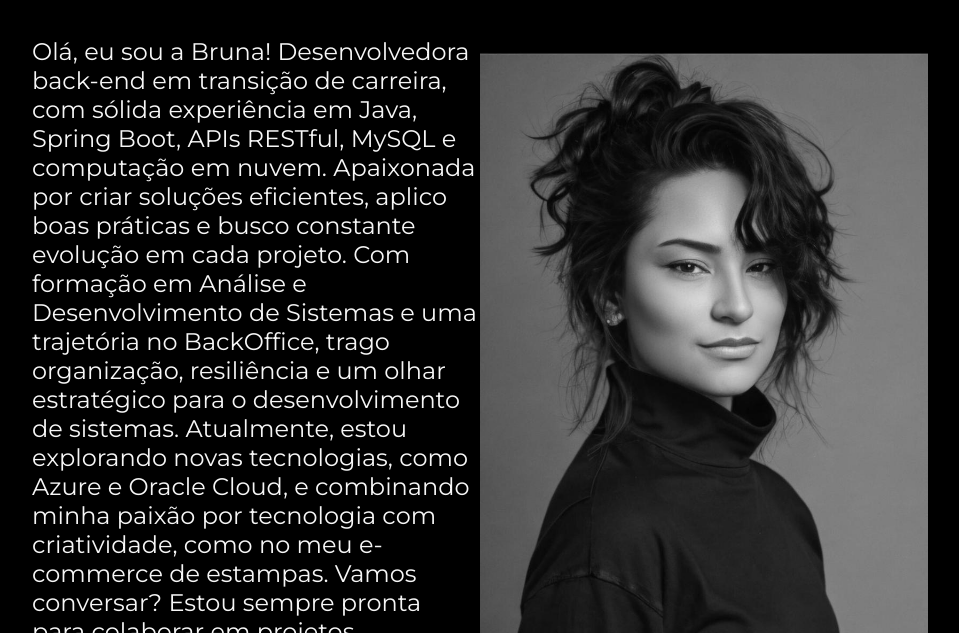
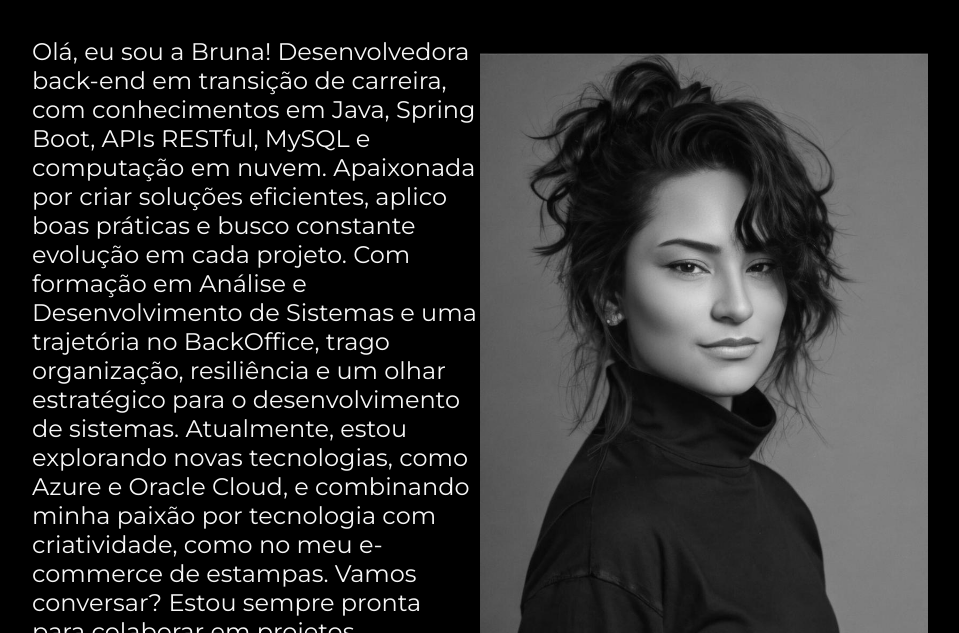
Before and after one commit to BrunaPFLima/Site, a plain HTML site: page Site/about.html in a window 1280 px wide. Shown: the part 167-800 px from the top of the page, without its empty margins (160-1119 px from the left). Drawn offline with nearby package versions, Linux system fonts and the light colour scheme.

Commit message:
Update about.html

```diff
--- a/Site/about.html
+++ b/Site/about.html
@@ -21,7 +21,7 @@
         <section class="apresentacao__conteudo">
             <h1 class="apresentacao__conteudo__titulo">Sobre mim</h1>
             <p class="apresentacao__conteudo__texto">Olá, eu sou a Bruna!
-                Desenvolvedora back-end em transição de carreira, com sólida experiência em Java, Spring Boot, APIs RESTful, MySQL e computação em nuvem. Apaixonada por criar soluções eficientes, aplico boas práticas e busco constante evolução em cada projeto.
+                Desenvolvedora back-end em transição de carreira, com conhecimentos em Java, Spring Boot, APIs RESTful, MySQL e computação em nuvem. Apaixonada por criar soluções eficientes, aplico boas práticas e busco constante evolução em cada projeto.
 
                 Com formação em Análise e Desenvolvimento de Sistemas e uma trajetória no BackOffice, trago organização, resiliência e um olhar estratégico para o desenvolvimento de sistemas. Atualmente, estou explorando novas tecnologias, como Azure e Oracle Cloud, e combinando minha paixão por tecnologia com criatividade, como no meu e-commerce de estampas.
 
```
